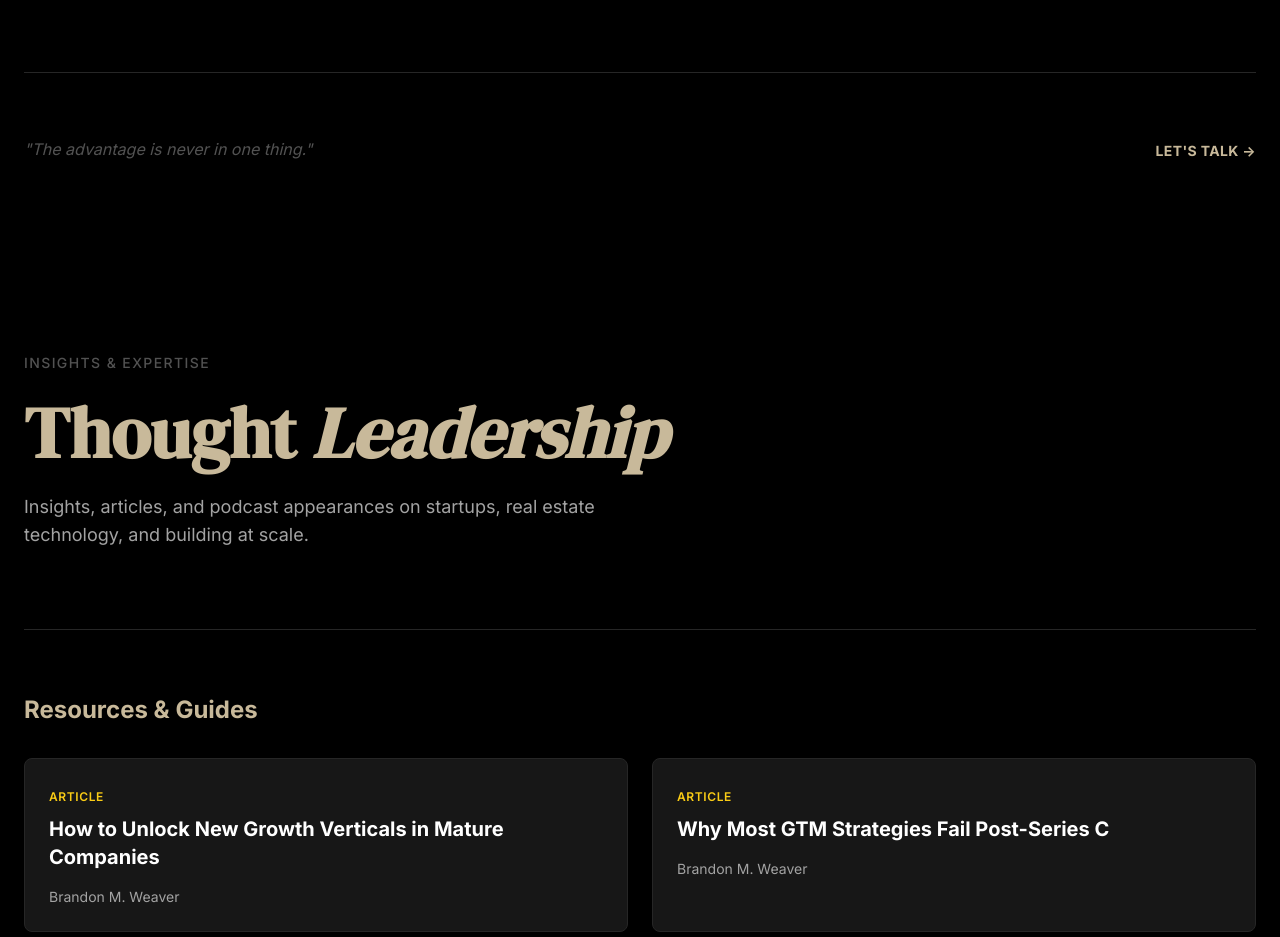
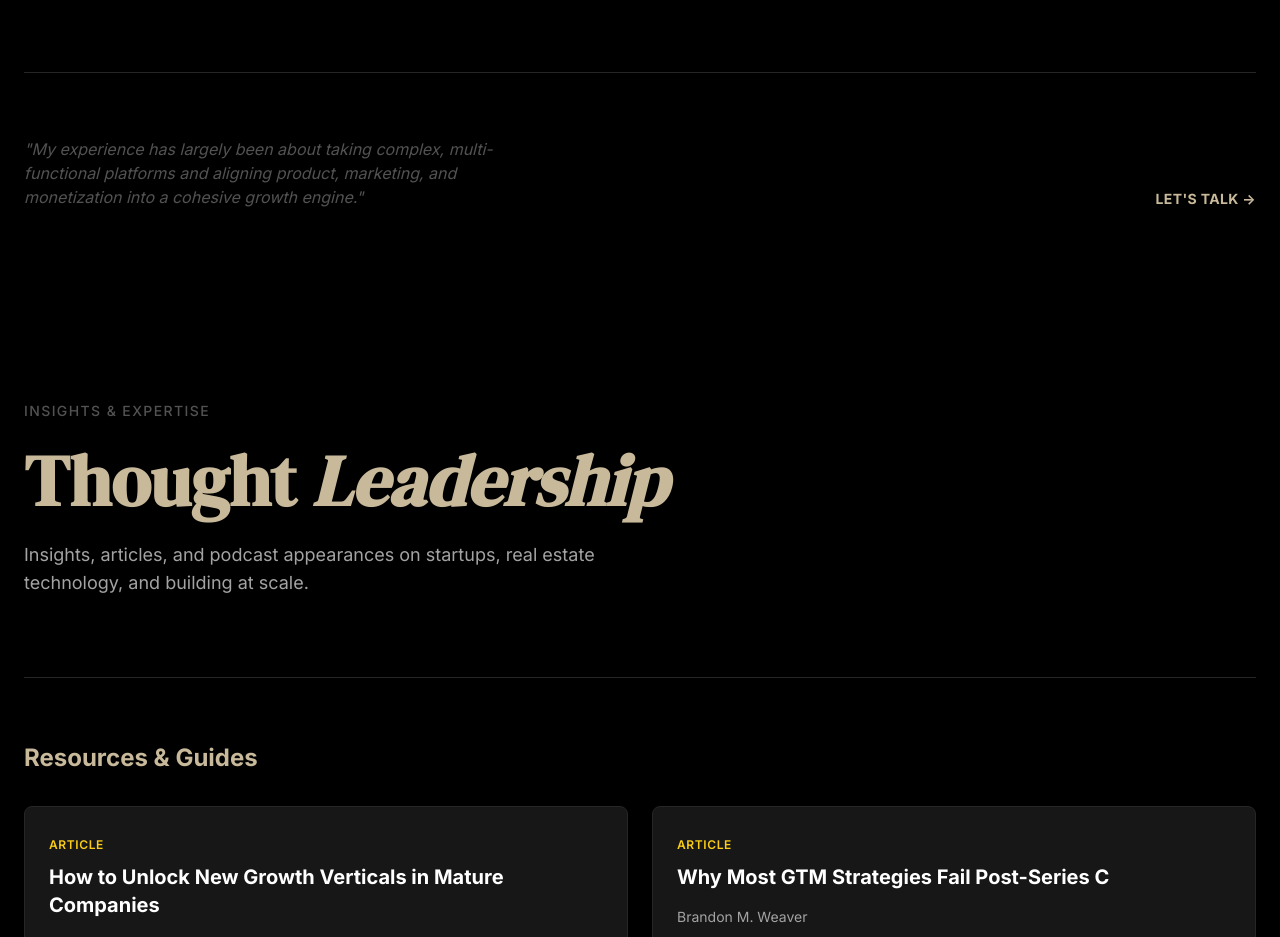
Before and after one commit to letsnavigatebmw/brandonmweaver, a React (Vite) app: page / in a window 1280 px wide. Shown: the part 6260-7197 px from the top of the page. Built offline with nearby package versions, Linux system fonts and the light colour scheme.

Commit message:
Update quote in Differentiator component

```diff
--- a/src/components/Differentiator.jsx
+++ b/src/components/Differentiator.jsx
@@ -66,7 +66,7 @@ export default function Differentiator() {
         {/* Quote & CTA */}
         <div className="flex flex-col md:flex-row md:justify-between md:items-end gap-8">
           <p className="text-gray-600 italic text-base max-w-lg">
-            "The advantage is never in one thing."
+            "My experience has largely been about taking complex, multi-functional platforms and aligning product, marketing, and monetization into a cohesive growth engine."
           </p>
           <a
             href="#contact"
```
